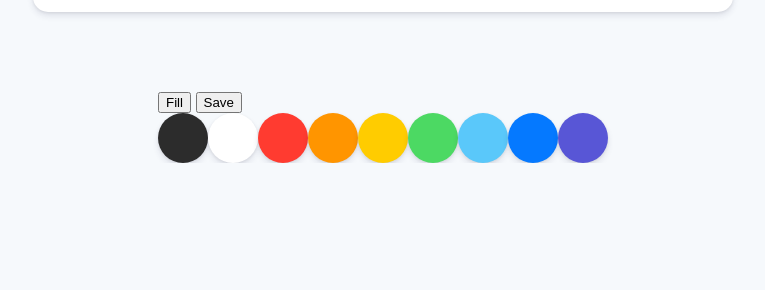
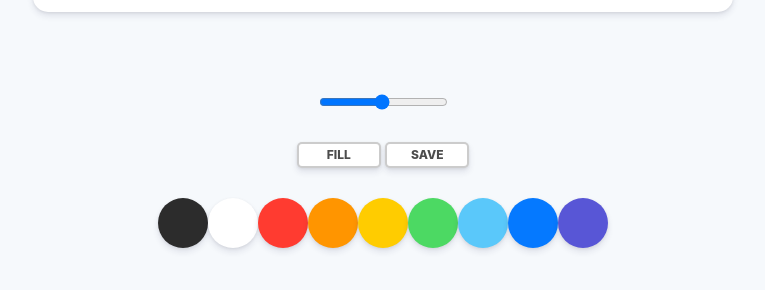
Before and after one commit to jaejin1027/paintjs, a plain HTML site: page index.html in a window 1280 px wide. Shown: the part 738-1028 px from the top of the page, without its empty margins (257-1022 px from the left). Before the commit the page ends 901 px from the top, so only its background shows below. Drawn offline with Linux system fonts and the light colour scheme.

Commit message:
1.2 Styles part Two

```diff
--- a/index.html
+++ b/index.html
@@ -9,6 +9,16 @@
 <body>
     <canvas id="jsCanvas" class="canvas"></canvas>
     <div class="controls">
+        <div class="controls__range">
+            <input
+                type="range"
+                id="jsRange"
+                min="0.1"
+                max="5"
+                value="2.5"
+                step="0.1"
+            />
+        </div>
         <div class="controls__btns">
             <button id="jsMode">Fill</button>
             <button id="jsSave">Save</button>
--- a/style.css
+++ b/style.css
@@ -5,7 +5,7 @@ body{
     display: flex;
     flex-direction: column;
     align-items: center;
-    padding-top: 50px;
+    padding: 50px 0px;
 }
 
 
@@ -20,7 +20,36 @@ body{
 
 .controls {
     margin-top: 80px;
+    display: flex;
+    flex-direction: column;
+    align-items: center;
 }
+
+.controls .controls__btns {
+    margin-bottom: 30px;
+}
+
+.controls__btns button {
+    all: unset;
+    cursor: pointer;
+    background-color: white;
+    padding: 5px 0px;
+    width: 80px;
+    text-align: center;
+    border-radius: 5px;
+    box-shadow: 0 4px 6px rgba(50, 50, 93, 0.11), 0 1px 3px rgba(0, 0, 0, 0.08);
+    border: 2px solid rgba(0, 0, 0, 0.2);
+    color: rgba(0, 0, 0, 0.7);
+    text-transform: uppercase;
+    font-weight: 800;
+    font-size: 12px;
+}
+
+.controls__btns button:active {
+    transform: scale(0.98);
+}
+
+
 
 .controls .controls__colors {
     display: flex;
@@ -33,3 +62,7 @@ body{
     cursor: pointer;
     box-shadow: 0 4px 6px rgba(50, 50, 93, 0.11), 0 1px 3px rgba(0, 0, 0, 0.08);
 }
+
+.controls .controls__range {
+    margin-bottom: 30px;
+}
```
